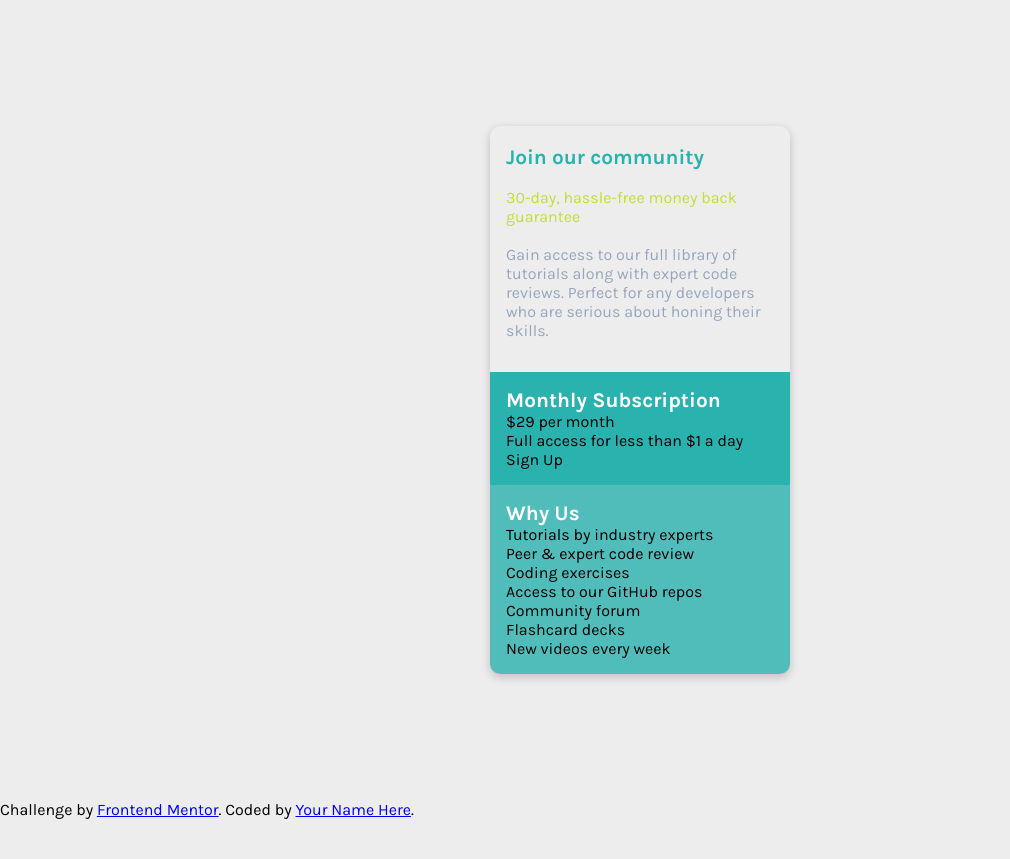
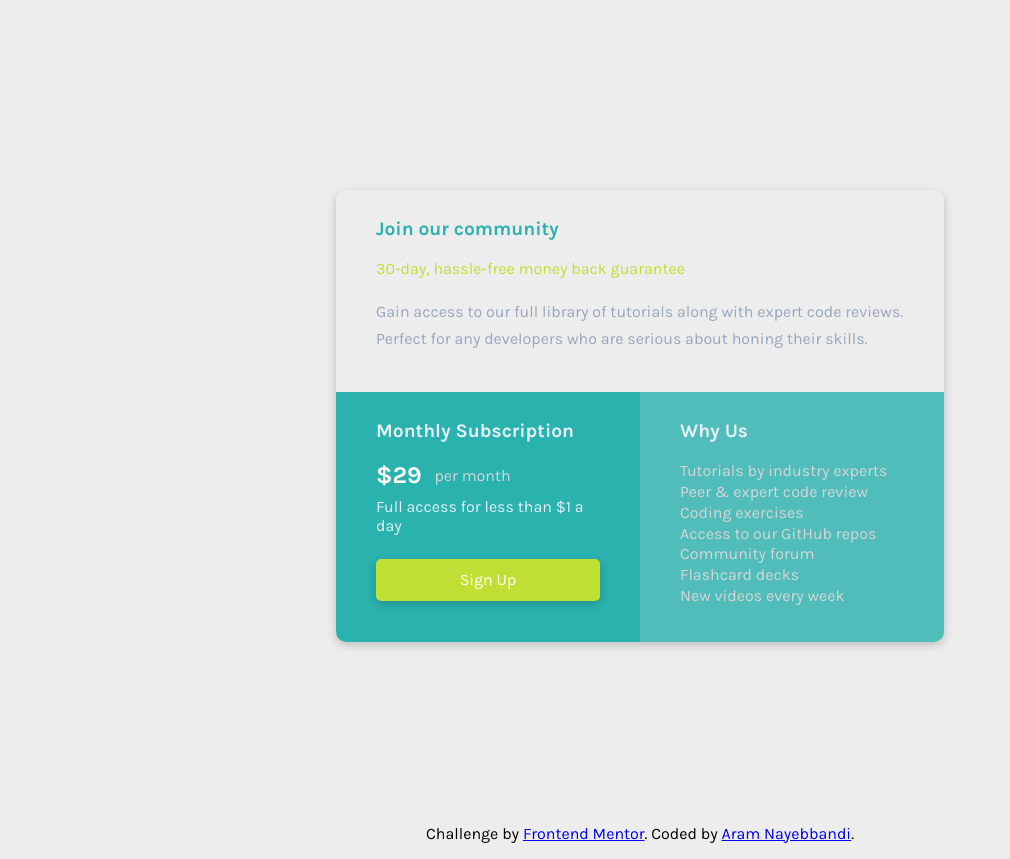
Before and after one commit to devaramnye/single-price-gid-laptop, a plain HTML site: page index.html in a window 1280 px wide. Shown: the whole page, without its empty margins (0-1010 px from the left). Before the commit the page ends 819 px from the top, so only its background shows below. Drawn offline with Linux system fonts and the light colour scheme.

Commit message:
finished the project

```diff
--- a/index.html
+++ b/index.html
@@ -27,21 +27,23 @@
         </div>
       </main>
 
+      <div class="flex2">
         <section class="section-one">
           <div class="content">
             <h2>Monthly Subscription</h2>
-          <p><span>&dollar;29</span> per month</p>
-          <p>Full access for less than &dollar;1 a day</p>
-          <div class="btn">
-            <p>Sign Up</p>
+            <div class="flex3">
+              <p class="accent">&dollar;29</p>
+              <p class="dark">per month</p>
             </div>
+            <p class="second-p">Full access for less than &dollar;1 a day</p>
+            <p class="btn">Sign Up</p>
           </div>
         </section>
 
         <section class="section-two">
           <div class="content">
             <h2>Why Us</h2>
-          <ul>
+            <ul class="dark">
             <li>Tutorials by industry experts</li>
             <li>Peer &amp; expert code review</li>
             <li>Coding exercises</li>
@@ -54,11 +56,12 @@
         </section>
       </div>
     </div>
+  </div>
 
   <footer>
     <p class="attribution">
       Challenge by <a href="https://www.frontendmentor.io?ref=challenge" target="_blank">Frontend Mentor</a>.
-      Coded by <a href="#">Your Name Here</a>.
+      Coded by <a href="https://www.frontendmentor.io/profile/devaramnye">Aram Nayebbandi</a>.
     </p>
   </footer>
 </body>
--- a/styles.css
+++ b/styles.css
@@ -22,6 +22,7 @@
 body {
     font-family: 'Karla', sans-serif;
     background: #ededed;
+    padding: 1rem 0;
 }
 
 /*
@@ -71,7 +72,7 @@ vertically.
 it does not increase in mobile device */
 .container {
     width: 90%;
-    max-width: 18.75rem;
+    max-width: 20rem;
     box-shadow: 0 3px 10px rgb(0 0 0 / 0.2);
     border-radius: 10px;
     overflow: hidden;
@@ -79,7 +80,7 @@ it does not increase in mobile device */
 
 /* Getting my content horizontally in the same line*/
 .content {
-    padding: 1rem;
+    padding: 1.5rem;
 }
 
 /*
@@ -92,7 +93,7 @@ the giving example
 /* #1 */
 h1,
 h2 {
-    font-size: 1.3rem;
+    font-size: 1.2rem;
 }
 
 /* #2 - styling the first main content */
@@ -109,9 +110,83 @@ h1 {
 .first-p {
     color: var(--grayisch-blue);
     margin-bottom: 1rem;
+    line-height: 1.7rem;
 }
 
-/* #2 styling the first section */
+/* #2 styling the first section content */
 h2 {
+    /* styles the margin of the first
+    and second header section */
+    color: var(--light-gray);
+    margin: .2rem 0 1.2rem 0;
+}
+
+.accent {
+    font-weight: 700;
+    font-size: 1.5rem;
     color: white;
 }
+
+.flex3 {
+    display: flex;
+    align-items: center;
+    gap: 0.8rem;
+    margin-bottom: 0.5rem;
+}
+
+.dark {
+    color: #d6d6d6;
+}
+
+.second-p {
+    margin-bottom: 1.5rem;
+    color: var(--light-gray);
+}
+
+/* customizing the button of the first section */
+.btn {
+    background: var(--bright-yellow);
+    text-align: center;
+    box-shadow: 0 3px 10px rgb(0 0 0 / 0.2);
+    border-radius: 5px;
+    color: white;
+    padding: 0.7rem 0;
+    margin-bottom: 0.5rem;
+}
+
+/* making the hover effect */
+.btn:hover,
+.btn:focus {
+    opacity: 0.7;
+    cursor: pointer;
+}
+
+/* #3 styling the second section content */
+ul {
+    line-height: 1.3rem;
+    margin-bottom: 0.7rem;
+}
+
+footer {
+    text-align: center;
+    margin-top: 0.5rem;
+}
+
+/* MEDIA QUERY */
+@media screen and (min-width: 700px) {
+    .flex2 {
+        display: flex;
+    }
+    .section-one {
+        width: 50%;
+    }
+    .section-two {
+        width: 50%;
+    }
+    .container {
+        max-width: 38rem;
+    }
+    .content {
+        margin: 0 1rem
+    }
+}
```
Lines whose indentation alone changed are shown as unchanged.
